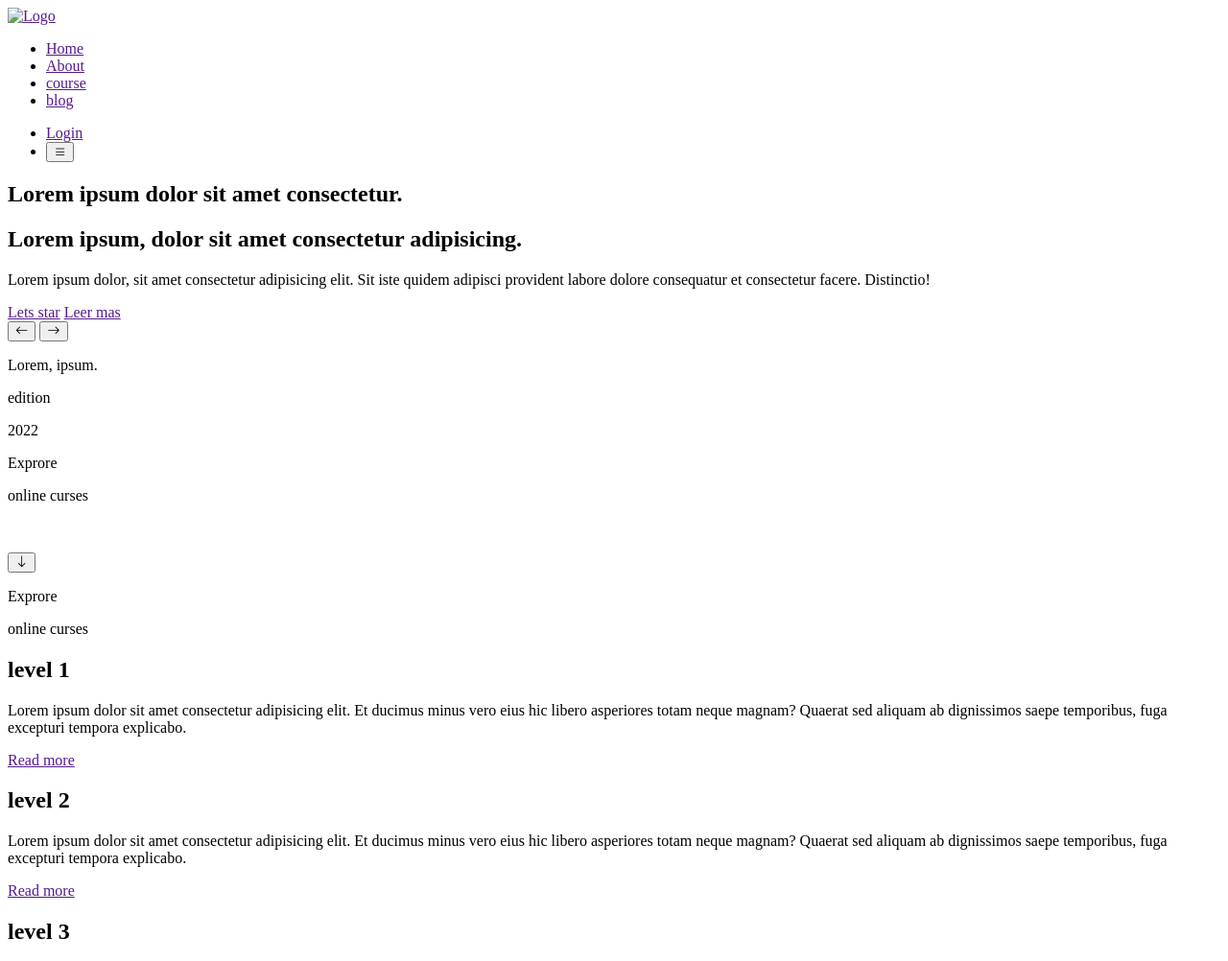
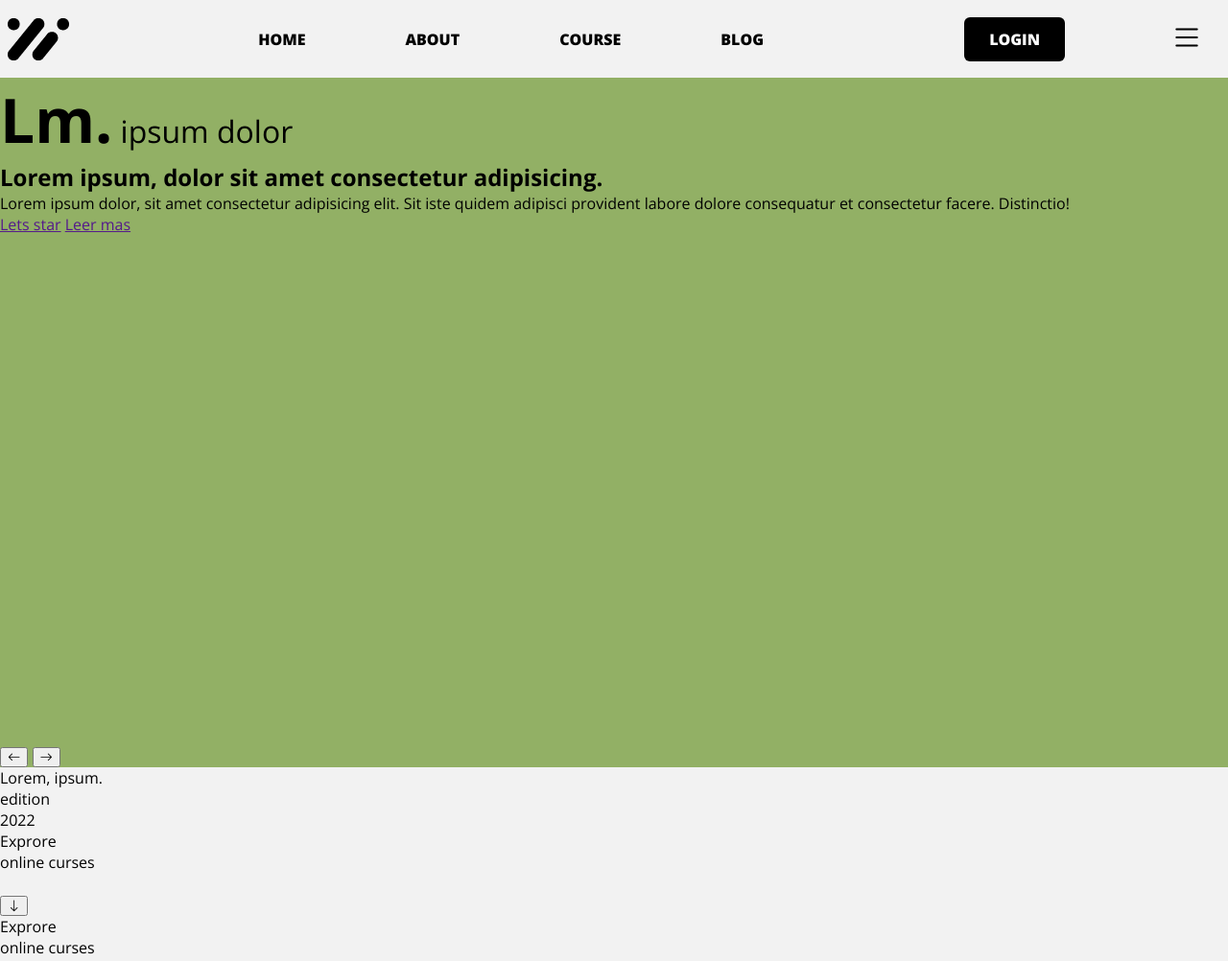
Before and after one commit to JesusCamiloGalvisContrerasADSO/copia, a plain HTML site: page index.html in a window 1280 px wide. Shown: the top 1002 px of the page at 96% size. Drawn offline with nearby package versions, Linux system fonts and the light colour scheme.

Commit message:
menu, el saludo

```diff
--- a/index.html
+++ b/index.html
@@ -4,7 +4,10 @@
 <head>
   <meta charset="UTF-8">
   <meta name="viewport" content="width=device-width, initial-scale=1.0">
+  <link href="https://fonts.googleapis.com/css2?family=Open+Sans:ital,wght@0,300..800;1,300..800&display=swap"
+    rel="stylesheet">
   <link rel="stylesheet" href="https://cdn.jsdelivr.net/npm/bootstrap-icons@1.11.3/font/bootstrap-icons.min.css">
+  <link rel="stylesheet" href="main.css">
   <title>Document</title>
 </head>
 
@@ -12,39 +15,42 @@
 
   <!-- menu -->
 
-  <header>
-    <a href="">
-      <img src="" alt="Logo">
+  <header class="header">
+    <div class="contenedor header__menu">
+      <a class="nav__list" href="">
+        <img src="logo.png" alt="Logo">
       </a>
-    <nav>
-      <ul>
-        <li>
-          <a href="">Home</a>
+      <nav class="header__nav">
+        <ul class="nav__list">
+          <li class="nav__item">
+            <a class="nav__link" href="">Home</a>
           </li>
-        <li>
-          <a href="">About</a>
+          <li class="nav__item">
+            <a class="nav__link" href="">About</a>
           </li>
-        <li>
-          <a href="">course</a>
+          <li class="nav__item">
+            <a class="nav__link" href="">course</a>
           </li>
-        <li>
-          <a href="">blog</a>
+          <li class="nav__item">
+            <a class="nav__link" href="">blog</a>
           </li>
         </ul>
       </nav>
       <!-- login -->
-    <nav>
-      <ul>
-        <li>
-          <a href="">Login</a>
+      <nav class="header__nav">
+        <ul class="nav__list">
+          <li class="nav__item">
+            <a class="nav__link nav__link--secundario" href="">Login</a>
           </li>
-        <li>
-          <Button>
+          <li class="nav__item">
+            <Button class="nav__boton">
               <i class="bi bi-list"></i>
             </Button>
           </li>
         </ul>
       </nav>
+
+    </div>
   </header>
 
   <main>
@@ -52,12 +58,12 @@
 
     <!-- seccion de inicio  -->
 
-    <section class="inicio">
-      <div>
-        <h1>
-          Lorem ipsum dolor sit amet consectetur.
+    <section id="inicio">
+      <div class="contenedor inicio">
+        <h1 class="inicio__titulo">
+          Lm.<span class="titulo__flaco"> ipsum dolor</span>
         </h1>
-        <h2>
+        <h2 class="inicio__">
           Lorem ipsum, dolor sit amet consectetur adipisicing.
         </h2>
         <p>
@@ -82,7 +88,7 @@
 
     <!-- banner -->
     <section>
-      <div>
+      <div class="contenedor">
         <p>
           Lorem, ipsum.
         </p>
@@ -95,6 +101,8 @@
 
     <!-- exploret -->
     <section>
+      <div class="contenedor">
+
         <div>
           <p>Exprore</p>
           <p>online curses</p>
@@ -111,12 +119,13 @@
           <p>Exprore</p>
           <p>online curses</p>
         </div>
+      </div>
     </section>
 
     <!-- cars  -->
 
     <section>
-      <div>
+      <div class="contenedor">
         <div>
           <h1>level 1</h1>
           <p>
@@ -151,7 +160,7 @@
     <!-- trabajos -->
 
     <section>
-      <div>
+      <div class="contenedor">
 
         <div>
           <h1>Lorem, ipsum dolor.</h1>
@@ -191,7 +200,7 @@
 
     <!-- negrito -->
     <section>
-      <div>
+      <div class="contenedor">
 
         <div>
           <figure>
@@ -214,7 +223,7 @@
     <!-- magenta -->
 
     <section>
-      <div>
+      <div class="contenedor">
 
         <div>
           <h1>Lorem ipsum dolor sit amet consectetur</h1>
@@ -233,7 +242,7 @@
     <!-- testimonios -->
 
     <section>
-      <div>
+      <div class="contenedor">
         <div>
           <h1>Lorem, ipsum dolor.</h1>
         </div>
@@ -364,7 +373,7 @@
 
     <!-- suscribete -->
     <section>
-      <div>
+      <div class="contenedor">
         <div>
           <figure>
             <img src="" alt="persona">
@@ -392,6 +401,8 @@
   </main>
 
   <footer>
+    <div class="contenedor">
+
       <div>
         <h1>Lorem, ipsum.</h1>
         <nav>
@@ -441,6 +452,7 @@
           </a>
         </div>
       </div>
+    </div>
   </footer>
 
 </body>
--- /dev/null
+++ b/main.css
@@ -0,0 +1,81 @@
+* {
+  margin: 0;
+  padding: none;
+  box-sizing: border-box;
+}
+
+body {
+  background-color: #f2f2f2;
+  font-size: 16px;
+  font-family: "Open Sans", sans-serif;
+}
+
+.contenedor {
+  max-width: 1600px;
+  margin: 0 auto;
+}
+
+.header {
+}
+
+.header__menu {
+  display: flex;
+  justify-content: space-between;
+  align-items: center;
+}
+
+.header__nav {
+}
+
+.nav__list {
+  display: flex;
+  gap: 4rem;
+  list-style: none;
+  align-items: center;
+}
+
+.nav__item {
+  padding: 20px;
+}
+
+.nav__link {
+  color: black;
+  text-decoration: none;
+  border-radius: 6px;
+  font-weight: 900;
+  text-transform: uppercase;
+}
+
+.nav__link--secundario {
+  background-color: #000;
+  color: #fff;
+  padding: 12px 26px;
+}
+
+.nav__boton {
+  background-color: transparent;
+  border: none;
+  font-size: 34px;
+  font-weight: 700;
+}
+
+#inicio {
+  /* background-image: url(saludo.png);
+  object-fit: cover;
+  height: 100%;
+  width: 100%; */
+  background-color: rgb(146, 176, 101);
+}
+
+.inicio {
+  height: 87vh;
+}
+
+.inicio__titulo {
+  font-size: 4rem;
+}
+
+.titulo__flaco {
+  font-weight: lighter;
+  font-size: 2rem;
+}
```
Also changed, not shown: logo.png (added), saludo.png (added). Lines whose indentation alone changed are shown as unchanged.
